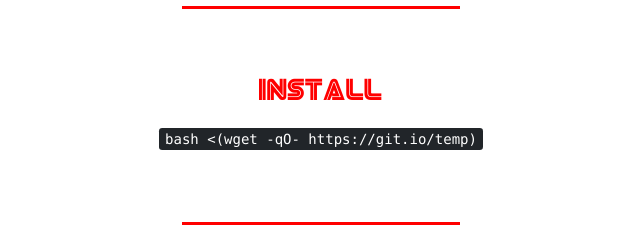
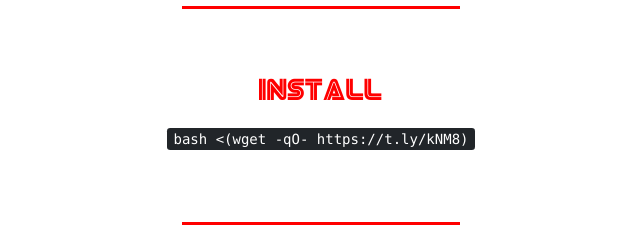
Before and after one commit to xzendercage/cageframework, a plain HTML site: page docs/index.html in a window 1280 px wide. Shown: the part 920-1160 px from the top of the page, 319-959 px from the left. Drawn offline with nearby package versions, Linux system fonts and the light colour scheme.

Commit message:
update short installation link

```diff
--- a/docs/index.html
+++ b/docs/index.html
@@ -138,7 +138,7 @@
         <hr class="robot-hr mt-md-5">
         <div class="px-3 py-3 pt-md-5 pb-md-4 mx-auto text-center" id="install">
             <p class="robot-text robot-logo">Install</p>
-            <kbd>bash <(wget -qO- https://git.io/temp)</kbd>
+            <kbd>bash <(wget -qO- https://t.ly/kNM8)</kbd>
         </div>
         <hr class="robot-hr mt-md-5">
         <div class="px-3 py-3 pt-md-5 pb-md-4 mx-auto text-center" id="text">
```
